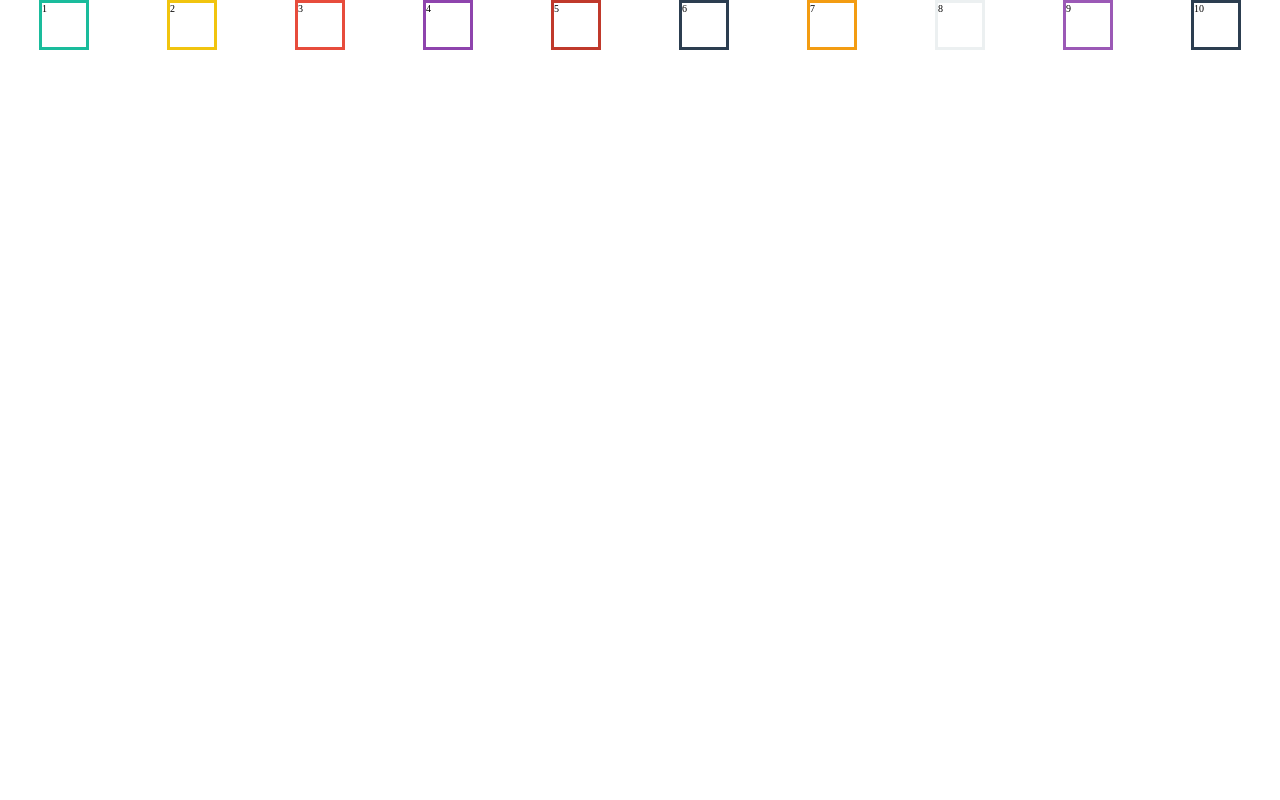
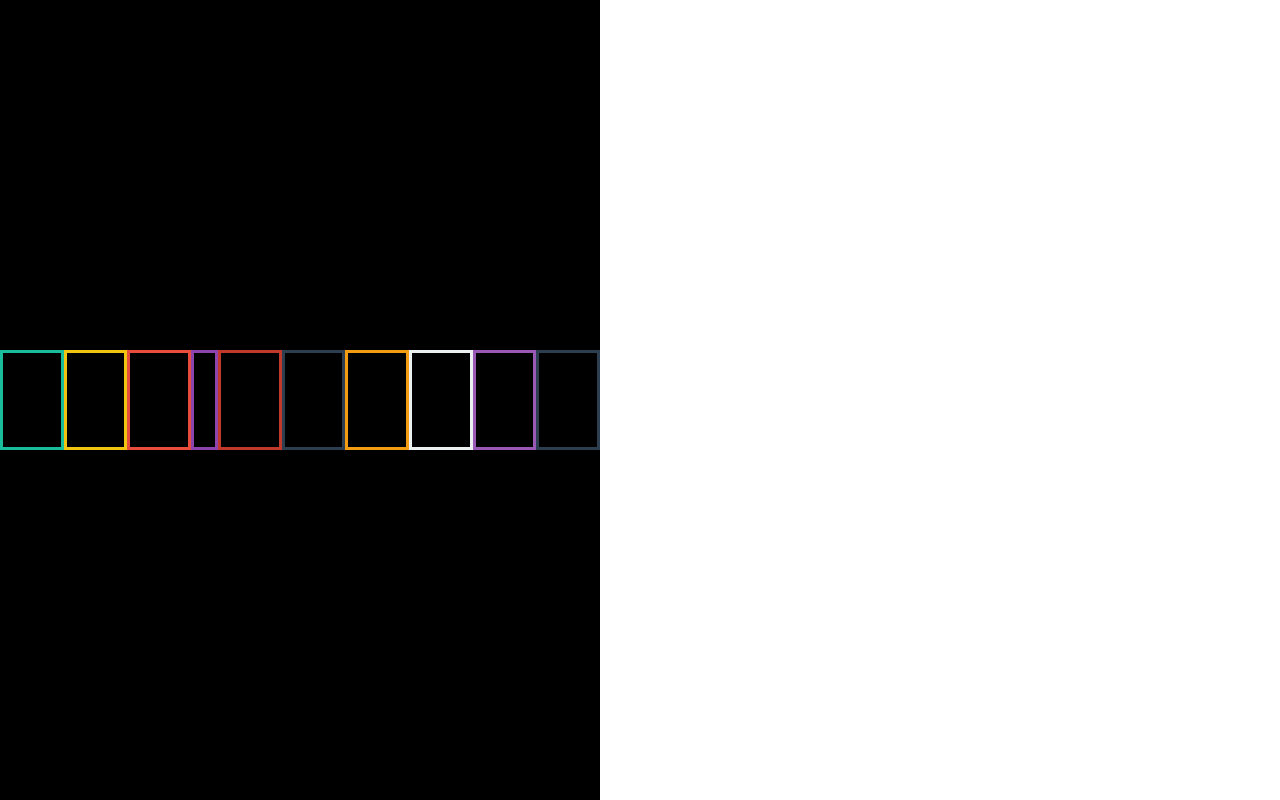
Before and after one commit to 3StarAnchovy/Web_basic, a plain HTML site: page 230309목/13.flexbox.html in a window 1280 px wide. Drawn offline with Linux system fonts and the light colour scheme.

Commit message:
fucking css

```diff
--- a/230309목/13.flexbox.html
+++ b/230309목/13.flexbox.html
@@ -1,5 +1,6 @@
 <!DOCTYPE html>
 <html lang="en">
+
 <head>
 	<meta charset="UTF-8">
 	<meta http-equiv="X-UA-Compatible" content="IE=edge">
@@ -12,72 +13,92 @@
 			box-sizing: border-box;
 		}
 
-		html{
-			font-size: 10px;
+		html {
+			font-size: 20px;
 		}
 
-		.container{
-			background-color: white;
+		.container {
+			background-color: black;
+			width: 600px;
 			height: 100vh;
 			display: flex;
-			flex-direction: row;
-			justify-content: space-around;
+			/*flex-direction: row;
+			flex-wrap: wrap-reverse;*/
+			flex-flow: nowrap;
+			justify-content: space-evenly;
+			align-items: center;
+
+			align-content: stretch;
 		}
-		.item1{
+
+		.item1 {
 			height: 5rem;
 			width: 5rem;
-			border : 3px solid #1abc9c
+			border: 3px solid #1abc9c;
+			flex-grow: 3;
+			flex-shrink: 1;
 		}
-		.item2{
+
+		.item2 {
 			height: 5rem;
 			width: 5rem;
-			border : 3px solid #f1c40f
+			border: 3px solid #f1c40f;
+			flex-grow: 1;
 		}
-		.item3{
+
+		.item3 {
 			height: 5rem;
 			width: 5rem;
-			border : 3px solid #e74c3c
+			border: 3px solid #e74c3c
 		}
-		.item4{
+
+		.item4 {
 			height: 5rem;
 			width: 5rem;
-			border : 3px solid #8e44ad
+			border: 3px solid #8e44ad;
+			flex-basis : 2em;
 		}
-		.item5{
+
+		.item5 {
 			height: 5rem;
 			width: 5rem;
-			border : 3px solid #c0392b
+			border: 3px solid #c0392b
 		}
-		.item6{
+
+		.item6 {
 			height: 5rem;
 			width: 5rem;
-			border : 3px solid #2c3e50
+			border: 3px solid #2c3e50
 		}
-		.item7{
+
+		.item7 {
 			height: 5rem;
 			width: 5rem;
-			border : 3px solid #f39c12
+			border: 3px solid #f39c12
 		}
-		.item8{
+
+		.item8 {
 			height: 5rem;
 			width: 5rem;
-			border : 3px solid #ecf0f1
+			border: 3px solid #ecf0f1
 		}
-		.item9{
+
+		.item9 {
 			height: 5rem;
 			width: 5rem;
-			border : 3px solid #9b59b6
+			border: 3px solid #9b59b6
 		}
-		.item10{
+
+		.item10 {
 			height: 5rem;
 			width: 5rem;
-			border : 3px solid #2c3e50
+			border: 3px solid #2c3e50
 		}
-
 	</style>
 </head>
+
 <body>
-	<div class = container>
+	<div class=container>
 		<div class="item1">1</div>
 		<div class="item2">2</div>
 		<div class="item3">3</div>
@@ -91,4 +112,5 @@
 	</div>
 
 </body>
+
 </html>
```
